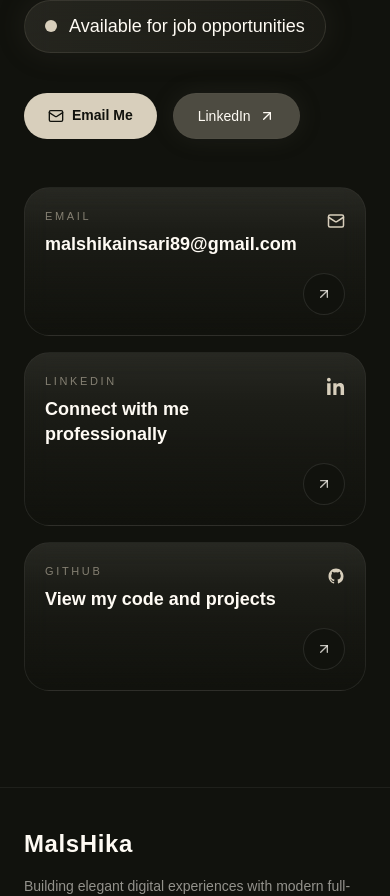
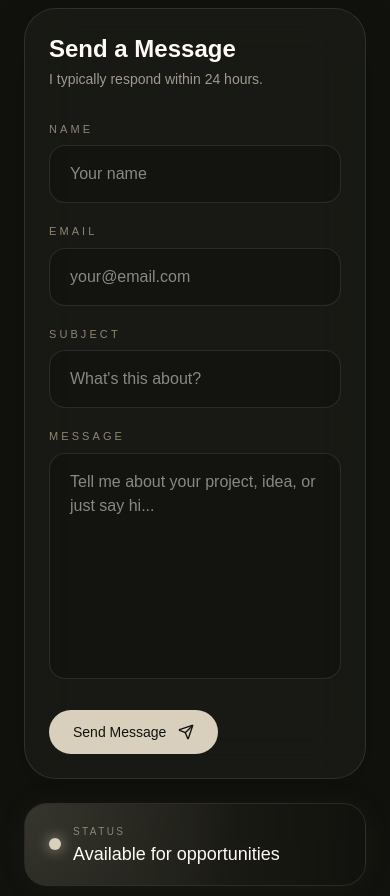
Before and after one commit to malshikainsari/malshika_portfolio, a Next.js app: page / in a window 390 px wide. Shown: the part 10118-11014 px from the top of the page. Built offline with nearby package versions, Linux system fonts and the light colour scheme.

Commit message:
Improve contact section responsiveness

```diff
--- a/sections/Contact.tsx
+++ b/sections/Contact.tsx
@@ -1,6 +1,8 @@
-import { ArrowUpRight, Mail } from "lucide-react";
-import type { ReactNode } from "react";
-import Reveal from "@/components/Reveal";
+"use client";
+
+import { useRef, useState, type FormEvent, type ReactNode } from "react";
+import emailjs from "@emailjs/browser";
+import { Mail, ArrowUpRight, Send } from "lucide-react";
 
 function GitHubMark({ className = "" }: { className?: string }) {
   return (
@@ -46,13 +48,13 @@ function ContactCard({
       href={href}
       target={external ? "_blank" : undefined}
       rel={external ? "noreferrer" : undefined}
-      className="group relative overflow-hidden rounded-[1.6rem] border border-white/8 bg-gradient-to-b from-[#565449]/18 via-[#2b2a23]/18 to-[#11120D] p-5 backdrop-blur-md transition duration-300 hover:-translate-y-1 hover:border-[#565449]/70 hover:shadow-[0_18px_50px_rgba(0,0,0,0.28)] min-h-[118px] sm:min-h-[132px] flex flex-col justify-between"
+      className="group relative flex min-h-[120px] flex-col justify-between overflow-hidden rounded-[1.45rem] border border-white/8 bg-gradient-to-b from-[#1a1a16] via-[#151513] to-[#11120D] px-5 py-4 backdrop-blur-md transition duration-300 hover:-translate-y-1 hover:border-[#565449]/70 hover:shadow-[0_16px_45px_rgba(0,0,0,0.26)]"
     >
-      <div className="absolute inset-0 bg-[linear-gradient(180deg,rgba(255,255,255,0.06)_0%,rgba(255,255,255,0.02)_30%,rgba(17,18,13,0.18)_100%)] opacity-80 transition duration-300 group-hover:opacity-100" />
+      <div className="absolute inset-0 bg-[linear-gradient(180deg,rgba(255,255,255,0.05)_0%,rgba(255,255,255,0.02)_35%,rgba(17,18,13,0.18)_100%)] opacity-80 transition duration-300 group-hover:opacity-100" />
 
-      <div className="relative flex items-start justify-between gap-4">
-        <div>
-          <p className="text-[11px] uppercase tracking-[0.24em] text-[#D8CFBC]/55">
+      <div className="relative flex items-start justify-between gap-3">
+        <div className="min-w-0">
+          <p className="text-[11px] uppercase tracking-[0.28em] text-[#D8CFBC]/50">
             {label}
           </p>
           <h3 className="mt-2 text-[18px] font-semibold leading-snug text-[#FFFBF4]">
@@ -60,12 +62,12 @@ function ContactCard({
           </h3>
         </div>
 
-        <div className="mt-1 text-[#D8CFBC]">{icon}</div>
+        <div className="mt-0.5 text-[#D8CFBC]">{icon}</div>
       </div>
 
       <div className="relative mt-4 flex items-center justify-end">
         <span className="inline-flex items-center justify-center rounded-full border border-white/10 bg-[#11120D] p-3 text-[#FFFBF4]/75 transition group-hover:border-[#565449]/40 group-hover:bg-[#565449]/10">
-        <ArrowUpRight size={16} />
+          <ArrowUpRight size={15} />
         </span>
       </div>
     </a>
@@ -73,84 +75,202 @@ function ContactCard({
 }
 
 export default function Contact() {
+  const form = useRef<HTMLFormElement>(null);
+
+  const [loading, setLoading] = useState(false);
+  const [success, setSuccess] = useState(false);
+
+  const sendEmail = async (e: FormEvent<HTMLFormElement>) => {
+    e.preventDefault();
+
+    if (!form.current) return;
+
+    try {
+      setLoading(true);
+      setSuccess(false);
+
+      await emailjs.sendForm(
+        process.env.NEXT_PUBLIC_EMAILJS_SERVICE_ID!,
+        process.env.NEXT_PUBLIC_EMAILJS_TEMPLATE_ID!,
+        form.current,
+        process.env.NEXT_PUBLIC_EMAILJS_PUBLIC_KEY!
+      );
+
+      setSuccess(true);
+      form.current.reset();
+
+      window.setTimeout(() => {
+        setSuccess(false);
+      }, 4000);
+    } catch (error) {
+      console.error("EmailJS send failed:", error);
+      alert("Failed to send message. Please try again.");
+    } finally {
+      setLoading(false);
+    }
+  };
+
   return (
-    <section id="contact" className="px-6 py-24 sm:px-10 lg:px-16 xl:px-24">
-      <div className="mx-auto grid max-w-7xl gap-12 lg:grid-cols-[1.05fr_0.95fr] lg:items-stretch">
-        {/* Left side */}
-        <Reveal>
-        <div className="flex h-full flex-col justify-center">
-          <p className="mb-4 text-sm uppercase tracking-[0.32em] text-[#D8CFBC]/70">
+    <section
+      id="contact"
+      className="scroll-mt-32 px-6 py-24 sm:px-10 lg:px-16 xl:px-24"
+    >
+      <div className="mx-auto max-w-7xl">
+        {/* TOP CONTENT */}
+        <div className="w-full">
+          <p className="text-sm uppercase tracking-[0.35em] text-[#8D8773]">
             Contact
           </p>
 
-          <h2 className="mt-8 max-w-2xl text-3xl font-semibold tracking-[-0.02em] leading-[1.08] text-[#FFFBF4] md:text-[40px]">
+          <h2 className="mt-10 max-w-2xl text-3xl font-semibold tracking-[-0.02em] leading-[1.08] text-[#FFFBF4] md:text-[40px]">
             Let’s build something meaningful together.
           </h2>
 
-          <p className="mt-8 max-w-2xl text-[18px] leading-8 text-[#FFFBF4]/65">
+          <p className="mt-6 max-w-2xl text-[18px] leading-8 text-[#FFFBF4]/65">
             I’m currently open to full-time opportunities and collaborations
             where I can contribute with clean design thinking, solid full-stack
             development, and a strong focus on user experience.
           </p>
-
-          <div className="mt-8 inline-flex w-fit items-center gap-3 rounded-full border border-[#565449]/40 bg-gradient-to-r from-[#565449]/30 to-[#2b2a23]/40 px-5 py-3 text-[18px] font-medium text-[#FFFBF4] shadow-[0_0_30px_rgba(86,84,73,0.18)] backdrop-blur-md">
-            <span className="relative flex h-3 w-3">
-                <span className="absolute inline-flex h-full w-full animate-ping rounded-full bg-[#D8CFBC] opacity-75"></span>
-                <span className="relative inline-flex h-3 w-3 rounded-full bg-[#D8CFBC]"></span>
-            </span>
-
-        Available for job opportunities
         </div>
 
+        {/* BOTTOM SECTION */}
+        <div className="mt-14 grid gap-6 lg:grid-cols-[1.5fr_1fr] lg:items-stretch">
+          {/* LEFT FORM */}
+          <form
+            ref={form}
+            onSubmit={sendEmail}
+            className="h-full rounded-[2rem] border border-white/10 bg-white/[0.03] p-6 backdrop-blur-xl shadow-[0_18px_50px_rgba(0,0,0,0.16)]"
+          >
+            <p className="mb-1 text-2xl font-semibold text-[#FFFBF4]">
+              Send a Message
+            </p>
+            <p className="mb-8 text-sm text-[#CFC6B4]/75">
+              I typically respond within 24 hours.
+            </p>
 
-          <div className="mt-10 flex flex-wrap gap-4">
-            <a
-              href="mailto:malshikainsari89@gmail.com"
-              className="inline-flex items-center gap-2 rounded-full bg-[#D8CFBC] px-6 py-3 text-[14px] font-semibold text-[#11120D] transition hover:scale-[1.03] hover:bg-[#e3dac7]"
-            >
-              <Mail size={16} />
-              Email Me
-            </a>
+            <div className="grid gap-5 sm:grid-cols-2">
+              <div>
+                <label className="mb-2 block text-[11px] uppercase tracking-[0.28em] text-[#8D8773]">
+                  Name
+                </label>
+                <input
+                  type="text"
+                  name="name"
+                  required
+                  placeholder="Your name"
+                  className="w-full rounded-2xl border border-white/10 bg-black/20 px-5 py-4 text-[#FFFBF4] outline-none transition focus:border-[#565449]"
+                />
+              </div>
 
-            <a
-              href="http://www.linkedin.com/in/malshika-insari-b4833a2b7"
-              target="_blank"
-              rel="noreferrer"
-              className="inline-flex items-center gap-2 rounded-full border border-[#565449]/40 bg-[#4d4b41] px-6 py-3 text-sm font-medium text-[#FFFBF4] shadow-[0_0_25px_rgba(86,84,73,0.16)] transition duration-300 hover:scale-[1.03] hover:bg-[#615f53]"
-            >
-              LinkedIn
-              <ArrowUpRight size={16} />
-            </a>
+              <div>
+                <label className="mb-2 block text-[11px] uppercase tracking-[0.28em] text-[#8D8773]">
+                  Email
+                </label>
+                <input
+                  type="email"
+                  name="email"
+                  required
+                  placeholder="your@email.com"
+                  className="w-full rounded-2xl border border-white/10 bg-black/20 px-5 py-4 text-[#FFFBF4] outline-none transition focus:border-[#565449]"
+                />
               </div>
             </div>
-        </Reveal>
 
-        {/* Right side */}
-         <Reveal delay={0.12}>
-        <div className="grid gap-4 content-start self-start">
+            <div className="mt-5">
+              <label className="mb-2 block text-[11px] uppercase tracking-[0.28em] text-[#8D8773]">
+                Subject
+              </label>
+              <input
+                type="text"
+                name="subject"
+                required
+                placeholder="What's this about?"
+                className="w-full rounded-2xl border border-white/10 bg-black/20 px-5 py-4 text-[#FFFBF4] outline-none transition focus:border-[#565449]"
+              />
+            </div>
+
+            <div className="mt-5">
+              <label className="mb-2 block text-[11px] uppercase tracking-[0.28em] text-[#8D8773]">
+                Message
+              </label>
+              <textarea
+                name="message"
+                required
+                rows={8}
+                placeholder="Tell me about your project, idea, or just say hi..."
+                className="w-full resize-none rounded-2xl border border-white/10 bg-black/20 px-5 py-4 text-[#FFFBF4] outline-none transition focus:border-[#565449]"
+              />
+            </div>
+
+            <div className="mt-6 flex items-center justify-between gap-4">
+              <button
+                type="submit"
+                disabled={loading}
+                className="inline-flex items-center gap-3 rounded-full bg-[#D8CFBC] px-6 py-3 text-sm font-medium text-[#11120D] transition hover:scale-[1.02] disabled:cursor-not-allowed disabled:opacity-70"
+              >
+                {loading ? "Sending..." : "Send Message"}
+                <Send size={16} />
+              </button>
+
+              {success && (
+                <p className="text-sm text-green-400">
+                  Message sent successfully.
+                </p>
+              )}
+            </div>
+          </form>
+
+          {/* RIGHT SIDE */}
+          <div className="flex h-full flex-col justify-between gap-4 lg:w-full">
+            <div className="relative overflow-hidden rounded-[1.45rem] border border-[#565449]/35 bg-gradient-to-r from-[#565449]/18 via-[#2b2a23]/45 to-[#11120D] px-6 py-5 shadow-[0_0_28px_rgba(86,84,73,0.10)]">
+              <div className="absolute inset-0 bg-[radial-gradient(circle_at_top_left,rgba(216,207,188,0.14),transparent_60%)]" />
+
+              <div className="relative flex items-center gap-3">
+                <span className="h-3 w-3 rounded-full bg-[#D8CFBC] shadow-[0_0_14px_rgba(216,207,188,0.8)]" />
+
+                <div>
+                  <p className="text-[10px] uppercase tracking-[0.24em] text-[#D8CFBC]/55">
+                    Status
+                  </p>
+                  <h3 className="mt-1 text-[18px] font-medium leading-tight text-[#FFFBF4]">
+                    Available for opportunities
+                  </h3>
+                </div>
+              </div>
+            </div>
+
             <ContactCard
               label="Email"
-            title="malshikainsari89@gmail.com"
+              title="Send me an email"
               href="mailto:malshikainsari89@gmail.com"
-            icon={<Mail size={18} />}
+              icon={<Mail size={17} />}
             />
 
             <ContactCard
               label="LinkedIn"
-            title="Connect with me professionally"
-            href="http://www.linkedin.com/in/malshika-insari-b4833a2b7"
-            icon={<LinkedInMark className="h-[18px] w-[18px]" />}
+              title="Connect with me"
+              href="https://www.linkedin.com/"
+              icon={<LinkedInMark className="h-[17px] w-[17px]" />}
             />
 
             <ContactCard
               label="GitHub"
-            title="View my code and projects"
-            href="https://github.com/malshikainsari"
-            icon={<GitHubMark className="h-[18px] w-[18px]" />}
+              title="Check out my code"
+              href="https://github.com/"
+              icon={<GitHubMark className="h-[17px] w-[17px]" />}
             />
+
+            <div className="rounded-[1.45rem] border border-white/8 bg-white/[0.03] px-5 py-5 backdrop-blur-md">
+              <p className="text-[10px] uppercase tracking-[0.28em] text-[#D8CFBC]/50">
+                Quick Response
+              </p>
+              <p className="mt-1 text-[14px] leading-6 text-[#FFFBF4]/72">
+                I usually reply within 24 hours.
+              </p>
             </div>
-        </Reveal>
+          </div>
+        </div>
       </div>
     </section>
-  );
+  );f
 }
```
Lines whose indentation alone changed are shown as unchanged.
